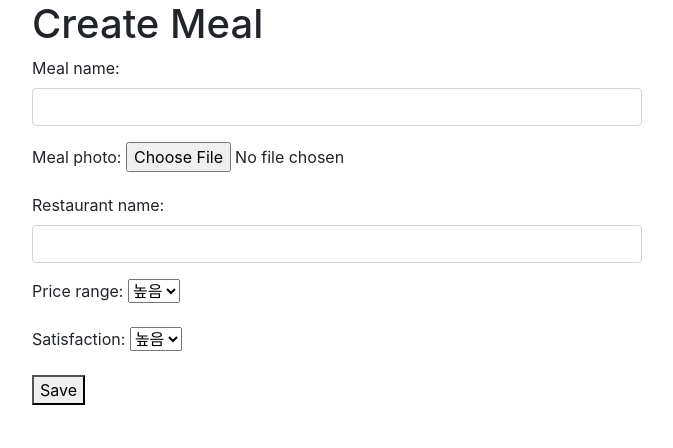
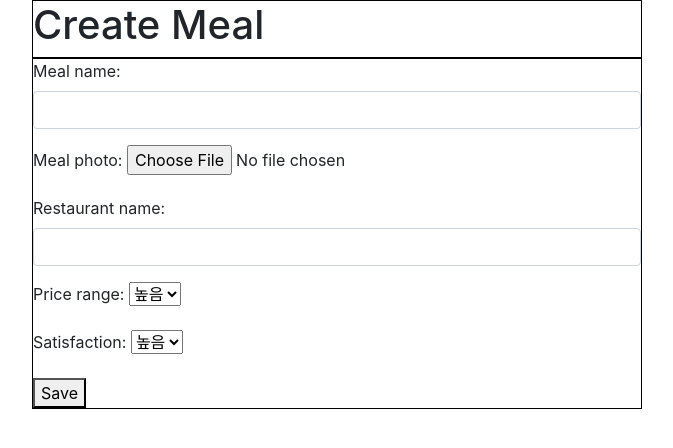
Before and after one commit to jso4967/Eateat, a Django app: page /meals/create/ in a window 1280 px wide. Shown: the part 56-504 px from the top of the page, without its empty margins (303-976 px from the left). Run offline with Django 3.2, Linux system fonts and the light colour scheme; some libraries are stand-ins or nearby versions.

Commit message:
meal_form수정중

```diff
--- a/meals/static/css/master.css
+++ b/meals/static/css/master.css
@@ -39,3 +39,16 @@ img {
   padding-top: 20%
   padding-bottom: 30%;
 }
+
+# wrapper{
+    display: grid;
+    grid-template-columns: 1fr;
+    grid-gap: 10px;
+}
+.box1{
+  border: 1px solid black;
+}
+
+.box2{
+  border: 1px solid black;
+}
--- a/meals/templates/meals/meal_form.html
+++ b/meals/templates/meals/meal_form.html
@@ -1,12 +1,10 @@
 {% extends  'base.html' %}
 {% block body_block %}
-<style>
-    .
 
+  <div class="offset-3 col-md-6" id="wrapper">
 
-</style>
+      <div class="box1">
 
-    <div class="offset-3 col-md-6">
         <h1>
         {% if not form.instance.pk %}
         Create Meal
@@ -14,19 +12,25 @@
         Update Meal
         {% endif %}
         </h1>
+
+      </div>
+
+      <div class="box2">
+
         <form method="POST" enctype="multipart/form-data">
             {% csrf_token %}
             <div class="form-group">
                 {%for field in form%}
                     <p>{{field.label_tag}} {{field}} </p>
                     <p></p>
+                {% endfor %}
 
-                {% endfor %}
             </div>
-            <button type="submit">Save</button>
+          <button type="submit">Save</button>
         </form>
-    </div>
+      </div>
 
+  </div>
     <!--<form action = "#" accept-charset="utf-8" name = "food_info" method = "get">-->
 
                <!--식당 이름 : <input type="text" name="food_name"required><br></br>-->
```
Also changed, not shown: templates/base.html (+0 -60 lines), db.sqlite3, static/css/delete_me.css (deleted).
